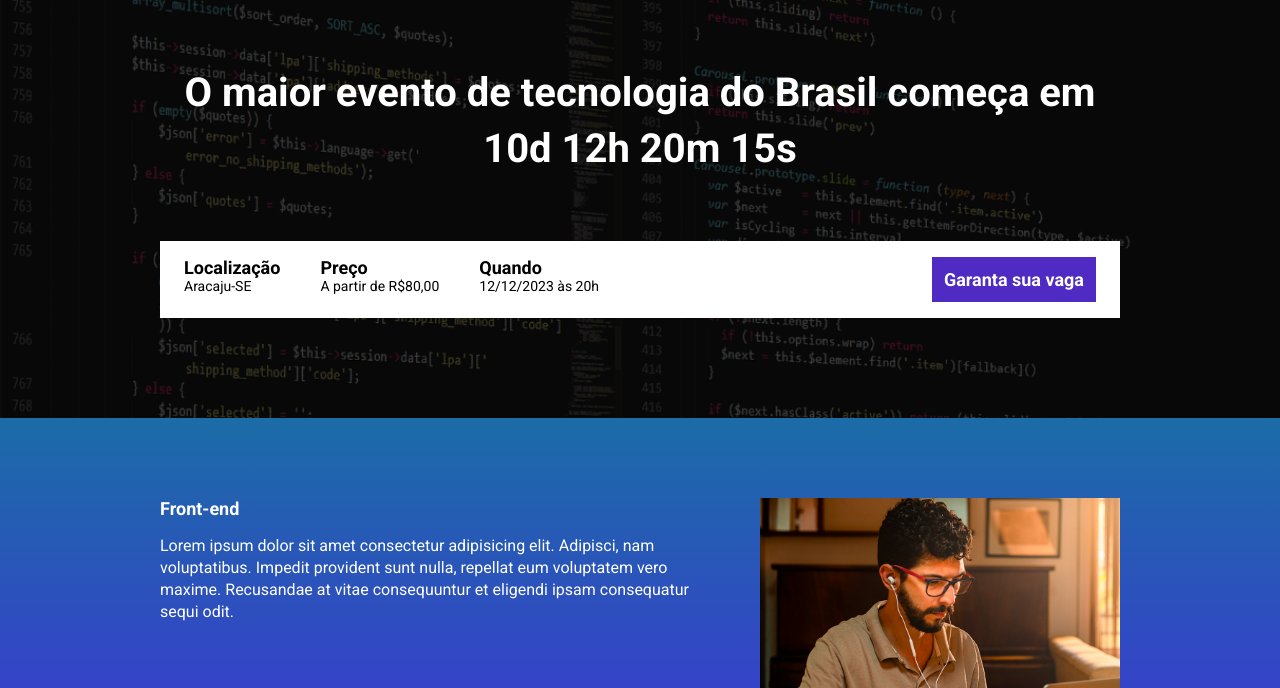
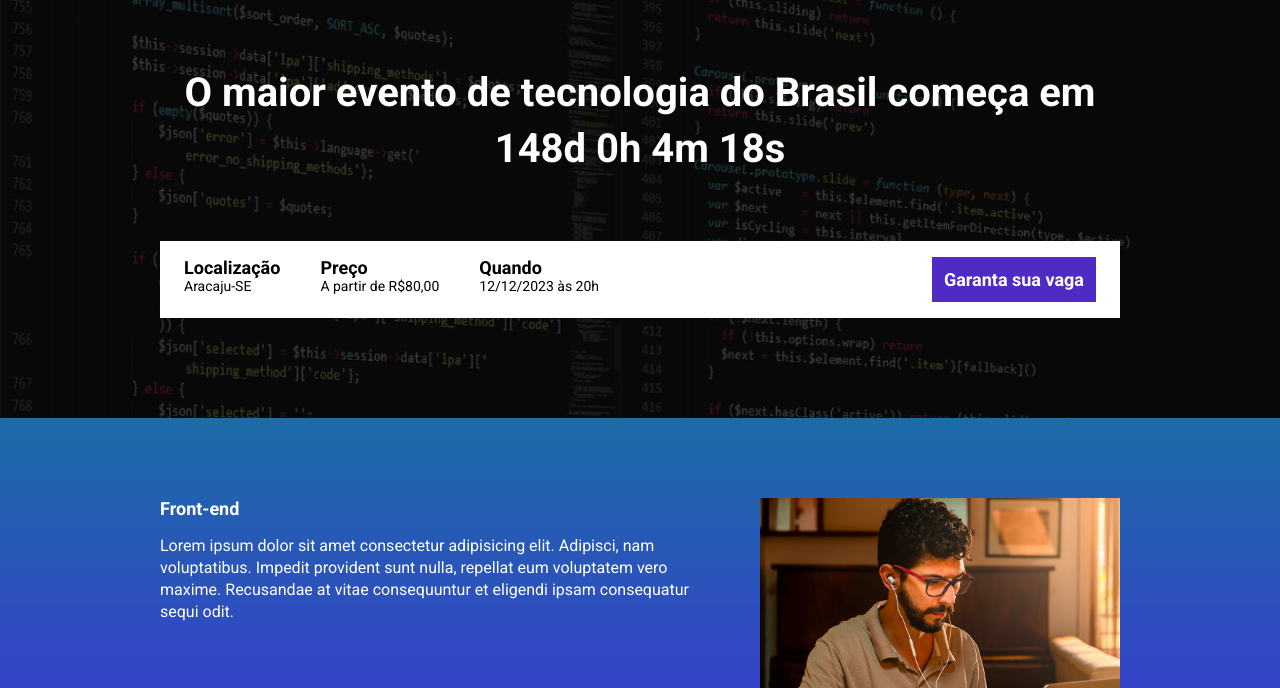
Before and after one commit to fagnerjunqueira/landing_page_evento, a website built with Parcel: page src/index.html in a window 1280 px wide. Shown: the part 112-800 px from the top of the page. Built offline with nearby package versions, Linux system fonts and the light colour scheme.

Commit message:
commit final

```diff
--- a/package.json
+++ b/package.json
@@ -2,9 +2,9 @@
   "name": "landpage_evento",
   "version": "1.0.0",
   "description": "",
-  "main": "index.js",
   "scripts": {
     "dev": "parcel src/index.html src/styles/main.scss src/scripts/main.js",
+    "build": "parcel build src/index.html",
     "test": "echo \"Error: no test specified\" && exit 1"
   },
   "keywords": [],
--- a/src/index.html
+++ b/src/index.html
@@ -14,7 +14,7 @@
     <header class="hero">
         <div class="container">
             <img lass="hero__logo" src="./images/ebac_logo.svg" alt="EBAC">
-            <p class="hero__text">O maior evento de tecnologia do Brasil começa em 10d 12h 20m 15s</p>
+            <p class="hero__text">O maior evento de tecnologia do Brasil começa em <span id="contador"></span></p>
             <div class="infos-bar">
                 <ul class="infos-bar__infos">
                     <li class="infos-bar__infos__item">
--- a/src/scripts/main.js
+++ b/src/scripts/main.js
@@ -1 +1,23 @@
 AOS.init();
+
+const dataEvento = new Date("Dec 12, 2023 20:00:00")
+const timeStampEvento =  dataEvento.getTime()
+
+const contaAsHoras = setInterval(function(){
+    const agora = new Date()
+    const timeStampAtual = agora.getTime()
+
+    const distanciaAteEvento = timeStampEvento - timeStampAtual
+
+    const diasAteEvento = Math.floor(distanciaAteEvento / (1000 * 60 * 60 * 24))
+    const horasAteEvento = Math.floor((distanciaAteEvento % (1000 * 60 * 60 * 24)) / (1000 * 60 * 60))
+    const minutosAteEvento = Math.floor((distanciaAteEvento % (1000 * 60 * 60)) / (1000 * 60))
+    const segundosAteEvento = Math.floor((distanciaAteEvento % (1000 * 60)) / (1000))
+
+    document.getElementById('contador').innerHTML = `${diasAteEvento}d ${horasAteEvento}h ${minutosAteEvento}m ${segundosAteEvento}s`
+
+    if (distanciaAteEvento < 0){
+        clearInterval(contaAsHoras)
+        document.getElementById('contador').innerHTML = "(Evento expiradoo)"
+    }
+}, 1000)
```
